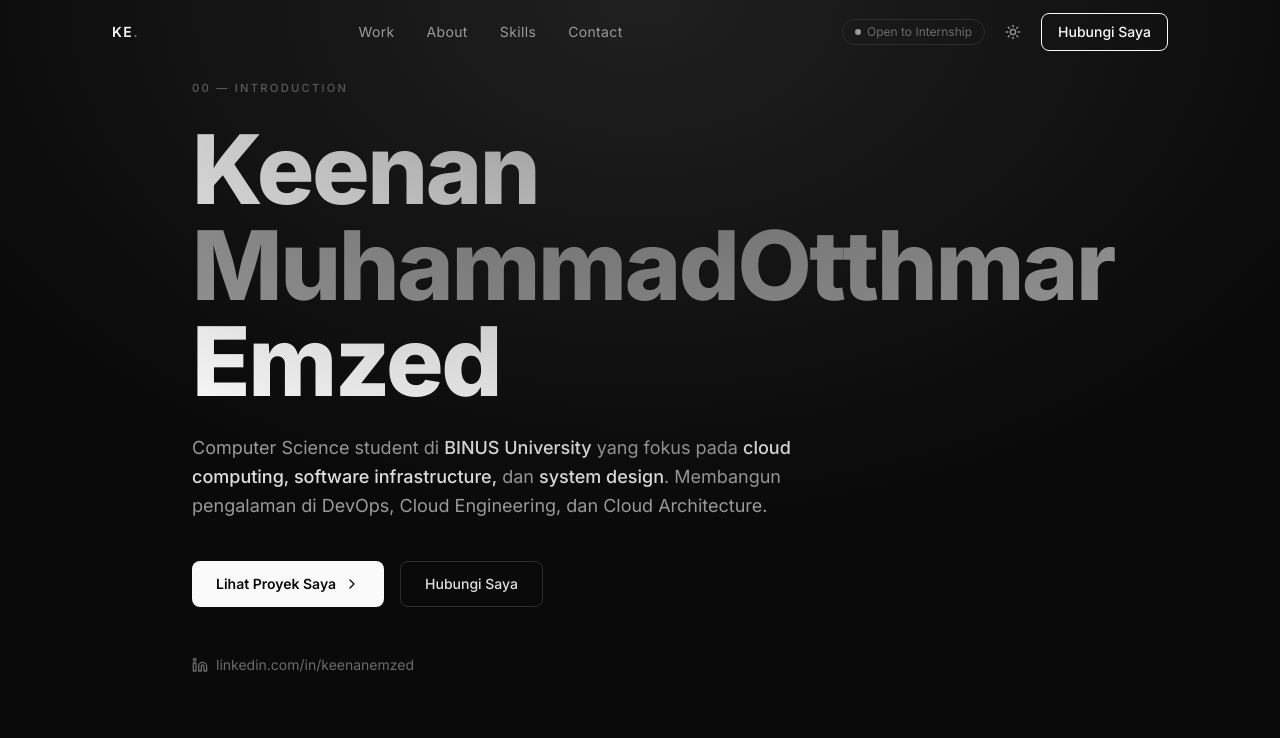
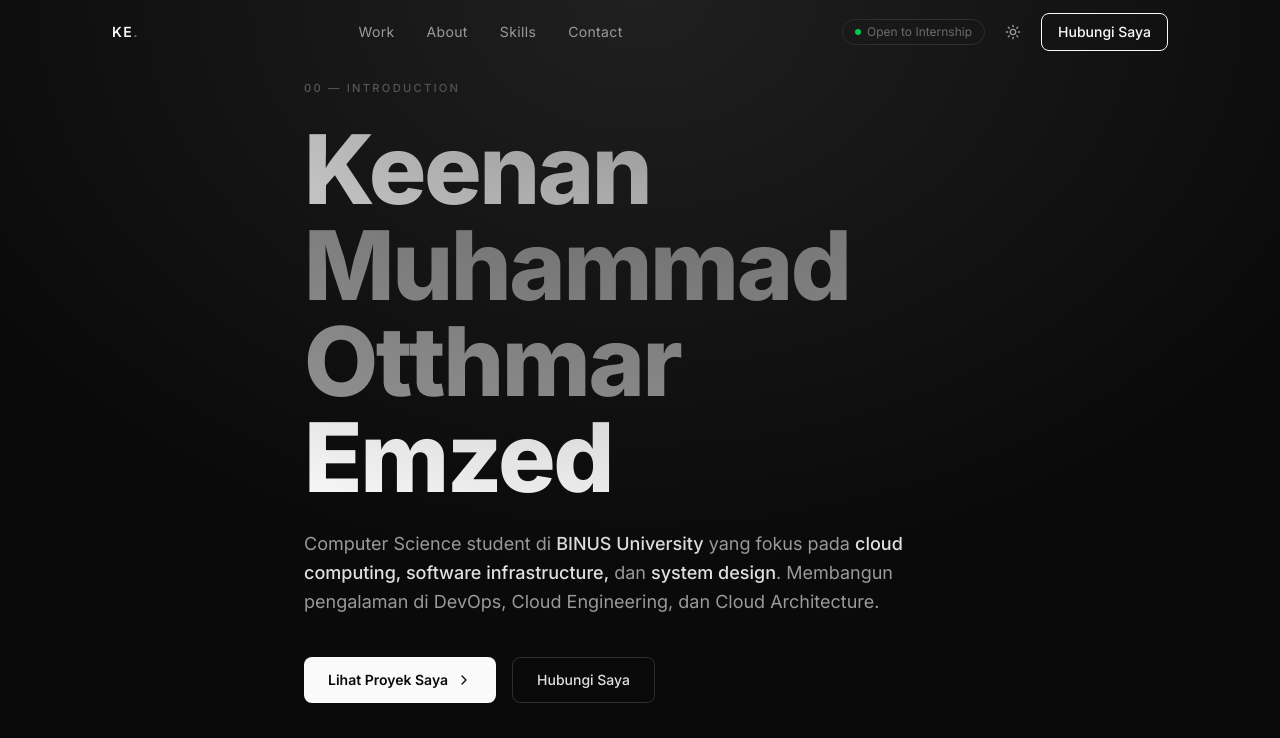
Before and after one commit to erumiii/landing-page, a Next.js app: page / in a window 1280 px wide. Shown: the top 738 px of the page. Built offline with nearby package versions, Linux system fonts and the light colour scheme.

Commit message:
Perubahan Hero dan Navbar

```diff
--- a/components/Hero.tsx
+++ b/components/Hero.tsx
@@ -81,6 +81,7 @@ export default function Hero() {
             Keenan
             <br />
             <span className="text-[var(--text-lo)]">Muhammad</span>
+            <br />
             <span className="text-[var(--text-lo)]">Otthmar</span>
             <br />
             Emzed
--- a/components/Navbar.tsx
+++ b/components/Navbar.tsx
@@ -30,8 +30,8 @@ export default function Navbar() {
   return (
     <header
       className={`fixed top-0 left-0 right-0 z-50 transition-all duration-500 ${scrolled
-          ? "backdrop-blur-md border-b border-[var(--border)]"
-          : "bg-transparent"
+        ? "backdrop-blur-md border-b border-[var(--border)]"
+        : "bg-transparent"
         }`}
       style={{
         backgroundColor: scrolled ? "color-mix(in srgb, var(--bg) 85%, transparent)" : "transparent",
@@ -65,7 +65,7 @@ export default function Navbar() {
           <div className="flex items-center gap-3">
             {/* Open to work badge */}
             <span className="hidden sm:flex items-center gap-1.5 text-xs text-[var(--text-dim)] border border-[var(--border)] rounded-full px-3 py-1">
-              <span className="w-1.5 h-1.5 rounded-full bg-[var(--text-lo)] animate-pulse" />
+              <span className="w-1.5 h-1.5 rounded-full bg-green-500 animate-pulse" />
               Open to Internship
             </span>
 
```
